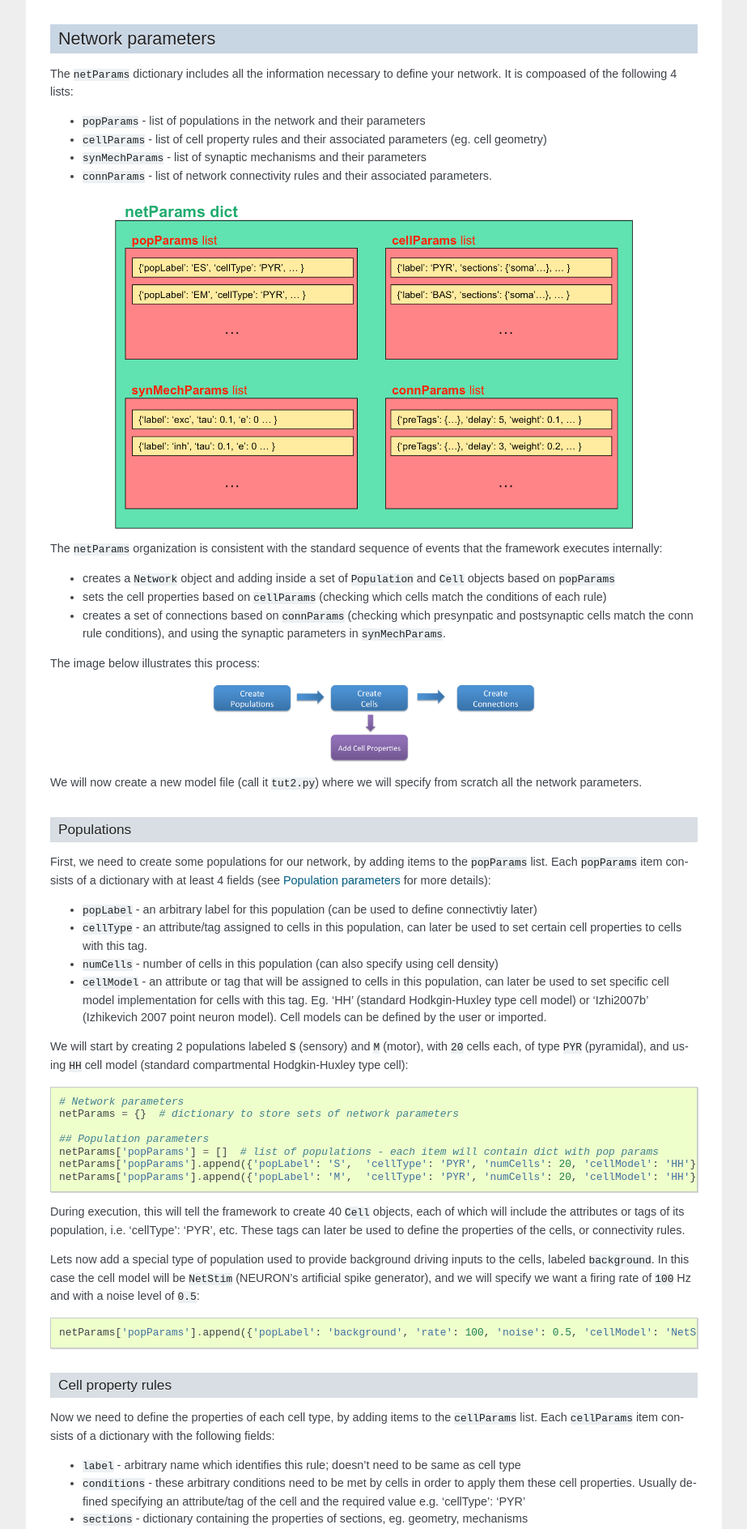
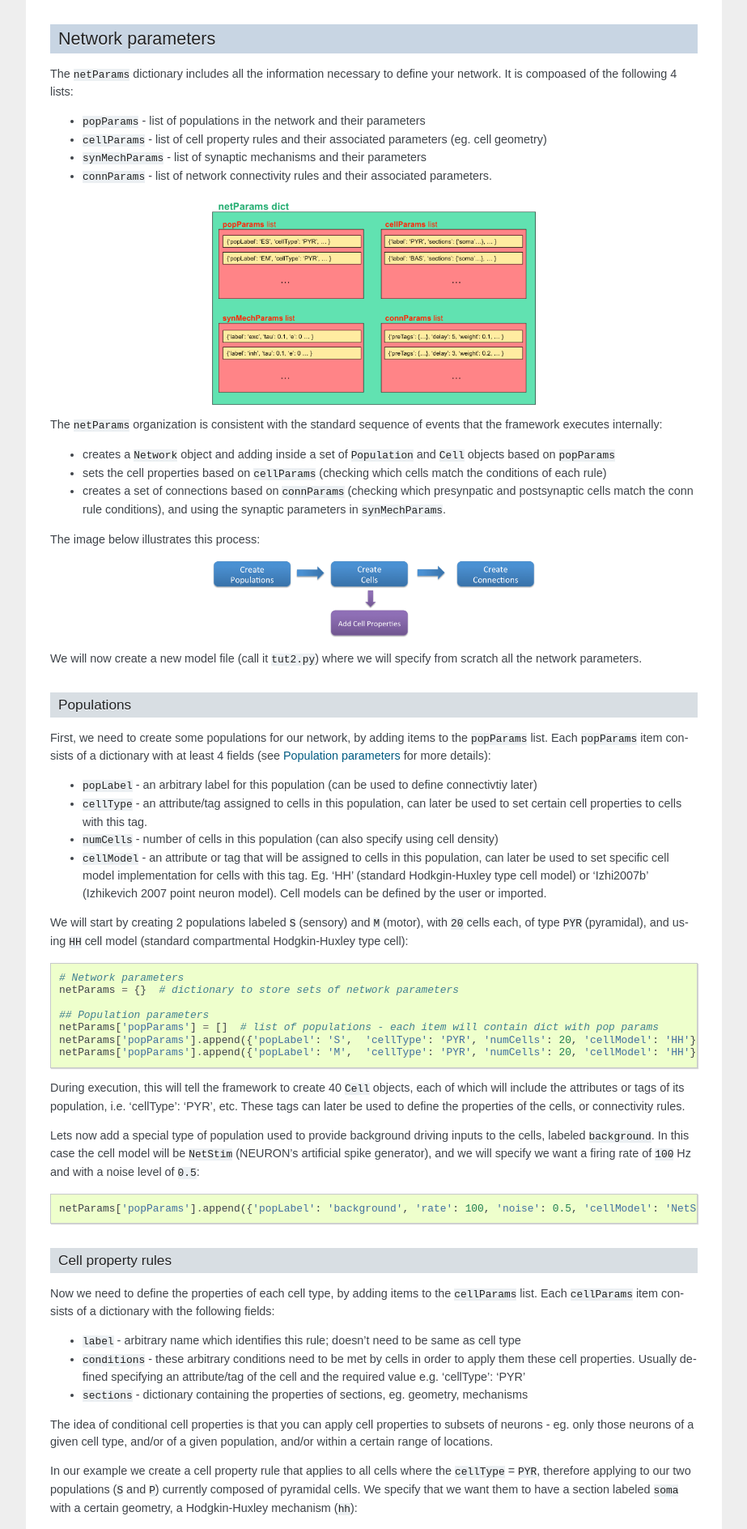
Before and after one commit to suny-downstate-medical-center/netpyne, a Sphinx documentation site: the page built from doc/source/tutorial.rst, in a window 1280 px wide. Shown: the part 1951-3839 px from the top of the page at 81% size, without its empty margins (198-1121 px from the left). Built offline with Sphinx 7.4.7, drawn with Linux system fonts in a browser that asks for light colours.

Commit message:
updated doc figs

```diff
--- a/doc/source/tutorial.rst
+++ b/doc/source/tutorial.rst
@@ -81,7 +81,7 @@ The ``netParams`` dictionary includes all the information necessary to define yo
 * ``connParams`` - list of network connectivity rules and their associated parameters.
 
 .. image:: figs/netparams.png
-	:width: 80%
+	:width: 50%
 	:align: center
 
 
```
